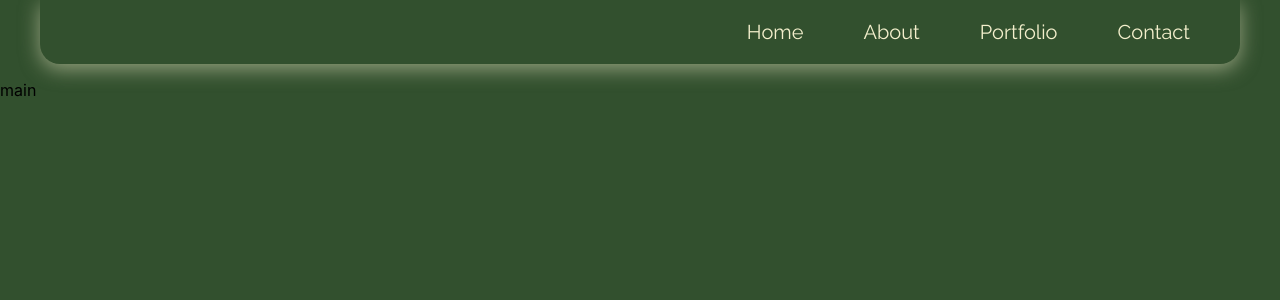
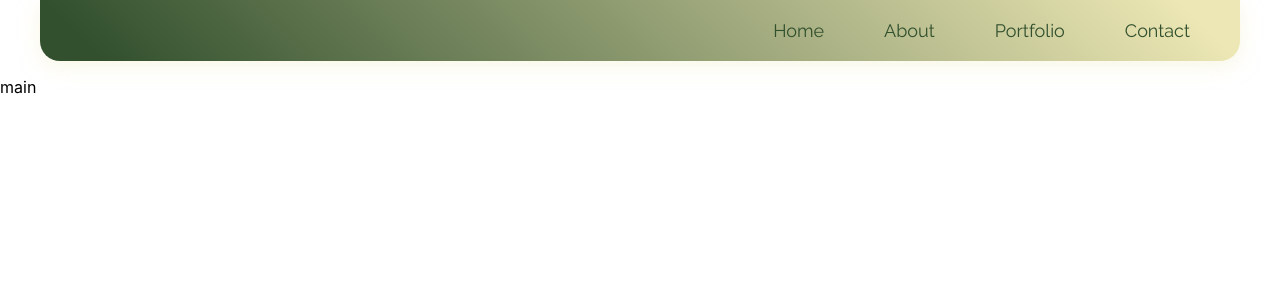
Before and after one commit to KristinaProject/portfolio-app, a React (Create React App) app: page / in a window 1280 px wide. Shown: the top 300 px of the page. Built offline with nearby package versions, Linux system fonts and the light colour scheme.

Commit message:
bugfixstyle: header better condition

```diff
--- a/src/App.css
+++ b/src/App.css
@@ -1,4 +1,5 @@
 header {
+  background: linear-gradient(45deg, rgb(50, 80, 46) 5%, rgb(236, 231, 180) 95%);
   border-bottom-left-radius: 20px;
   border-bottom-right-radius: 20px;
   box-shadow: 0 5px 20px rgba(243, 239, 204, 0.5);
@@ -17,18 +18,17 @@ ul {
 }
 
 .headerButton {
-  background-color: rgb(50, 80, 46);
-  color: rgb(243, 239, 204);
+  color: rgb(50, 80, 46);
   padding: 10px;
   margin: 0 20px;
-  font-size: 20px;
+  font-size: 18px;
   cursor: pointer;
   text-decoration: none;
   font-family: "Raleway", sans-serif;
 }
 
 .headerButton:hover {
-  border: 1px solid rgb(243, 239, 204);
+  border: 1px solid rgb(236, 231, 180);
   box-shadow: 0 0 20px rgba(243, 239, 204, 0.5);
   padding: 10px 20px;
   margin: 0 9px;
@@ -56,5 +56,4 @@ ul {
 .App {
   width: 100%;
   height: 100vh;
-  background-color: rgb(50, 80, 46);
 }/*# sourceMappingURL=App.css.map */
--- a/src/App.scss
+++ b/src/App.scss
@@ -5,5 +5,4 @@
 .App {
  width: 100%;
  height: 100vh;
- background-color: v.$main-dark
 }
--- a/src/styles/_header.scss
+++ b/src/styles/_header.scss
@@ -2,6 +2,7 @@
 @use './mixins' as m;
 
 header {
+  background: linear-gradient(45deg, v.$main-dark 5%, v.$main-light 95%);
   border-bottom-left-radius: 20px;
   border-bottom-right-radius: 20px;
   box-shadow: 0 5px 20px v.$light-shadow;
@@ -19,8 +20,7 @@ ul {
 }
 
 .headerButton {
-  background-color: v.$main-dark;
-  color: v.$main-light;
+  color: v.$main-dark;
   padding: 10px;
   margin: 0 20px;
   font-size: v.$medium-fs;
--- a/src/styles/_variables.scss
+++ b/src/styles/_variables.scss
@@ -1,8 +1,8 @@
 //colors
 $secondary-dark: rgb(64, 99, 67);
 $main-dark: rgb(50, 80, 46);
-$secondary-light: rgb(236, 231, 180);
-$main-light: rgb(243, 239, 204);
+$main-light: rgb(236, 231, 180);
+$secondary-light: rgb(243, 239, 204);
 
 //shadows
 $light-shadow: rgba(243, 239, 204, 0.5);
@@ -11,7 +11,7 @@ $light-shadow: rgba(243, 239, 204, 0.5);
 $main-width: 1200px;
 
 //font size
-$medium-fs: 20px;
+$medium-fs: 18px;
 
 //font-family
 $main-font: 'Raleway', sans-serif;
```
Also changed, not shown: 1 other file (tests, documents, lock files or other folders).
